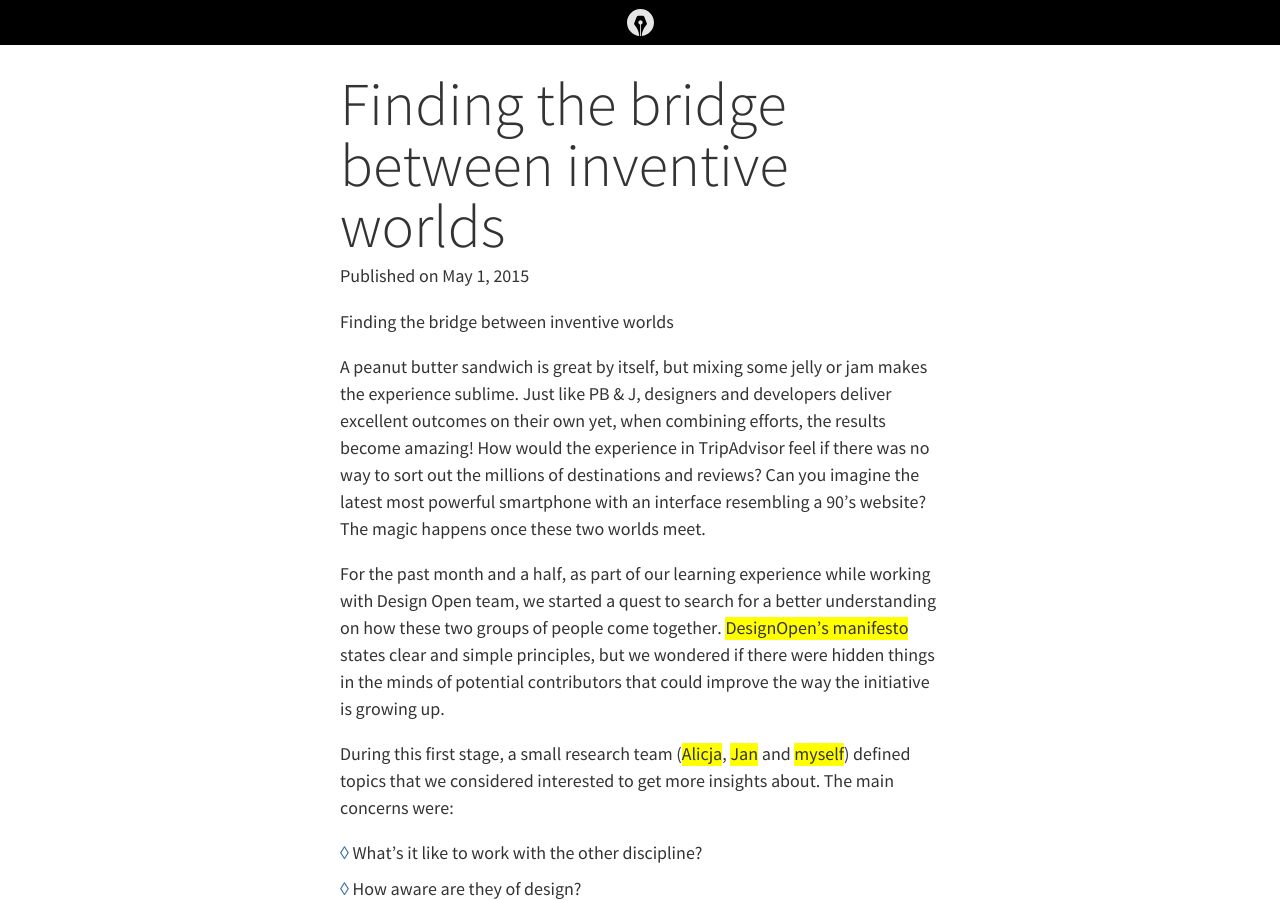
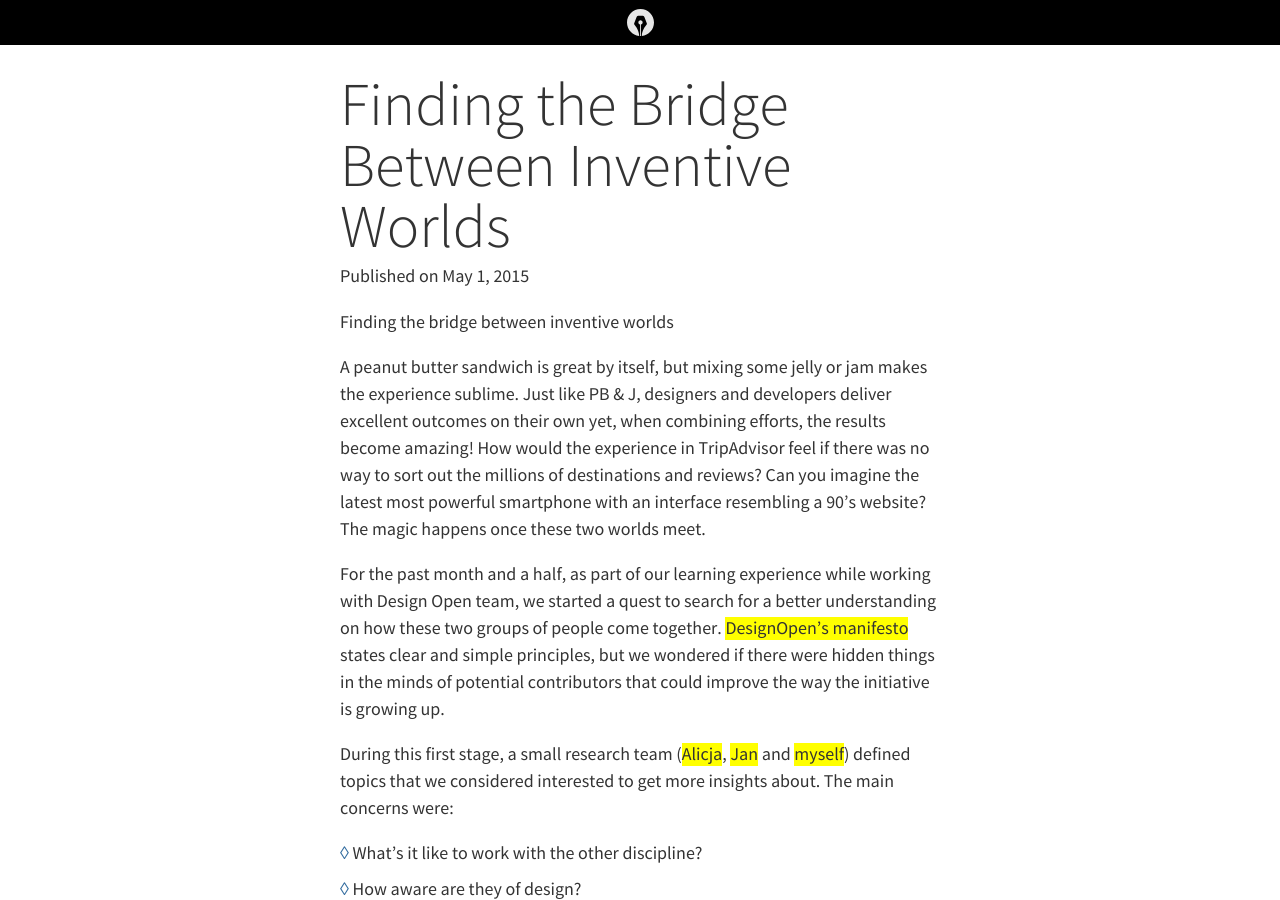
Before and after one commit to DesignOpen/designopen.github.io, a Jekyll site: the page built from articles/_posts/2015-05-01-finding-the-bridge-between-inventive-worlds.md, in a window 1280 px wide and 900 px high. Built offline with Jekyll 4.4.1, drawn with Linux system fonts in a browser that asks for light colours; comment, search, counter and statistics services are not loaded.

```diff
--- a/articles/_posts/2015-05-01-research.md
+++ b/articles/_posts/2015-05-01-finding-the-bridge-between-inventive-worlds.md
@@ -1,5 +1,5 @@
 ---
-title: "Finding the bridge between inventive worlds"
+title: "Finding the Bridge Between Inventive Worlds"
 layout: post
 category: articles
 author: winterdamsel
```
